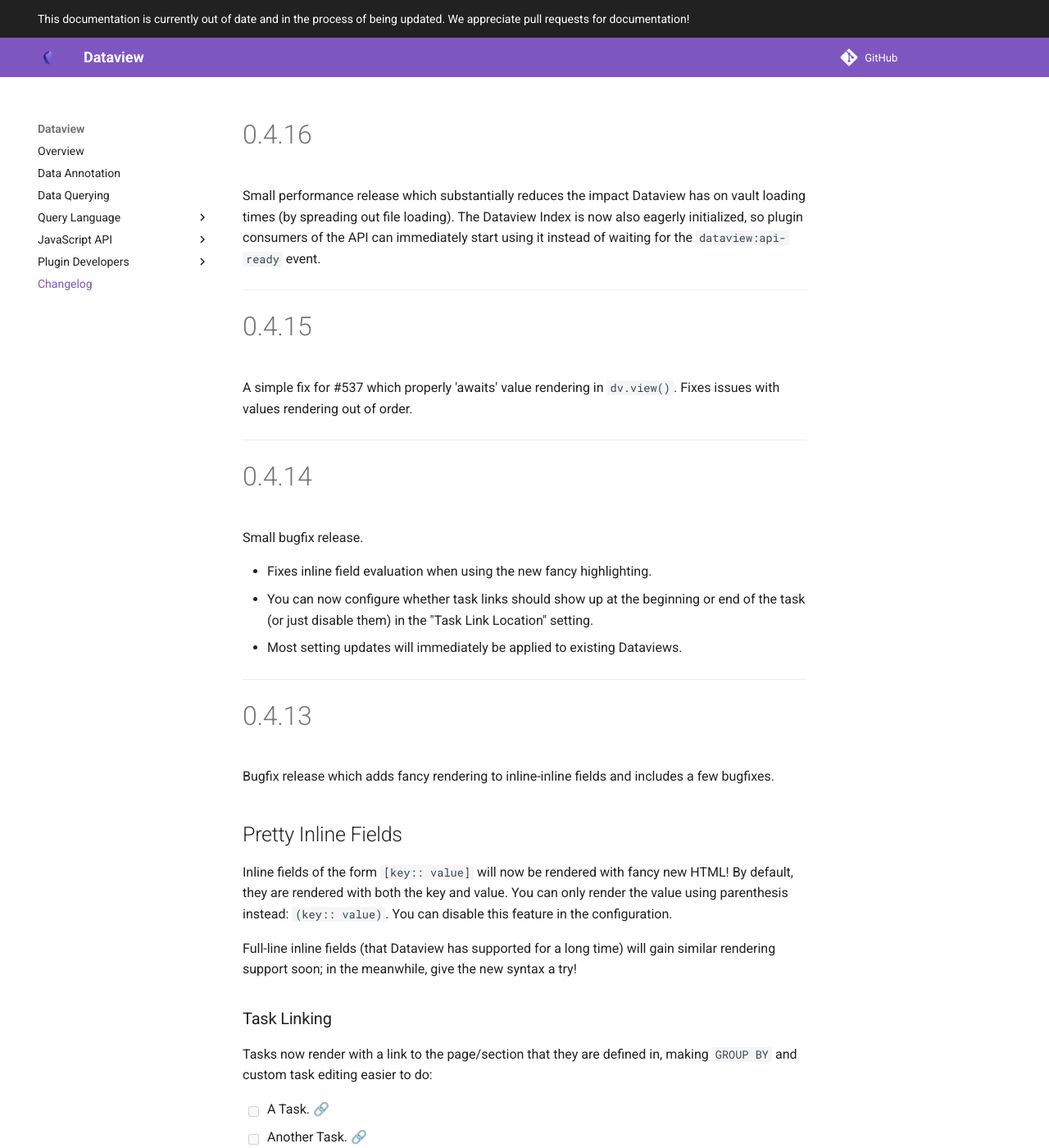
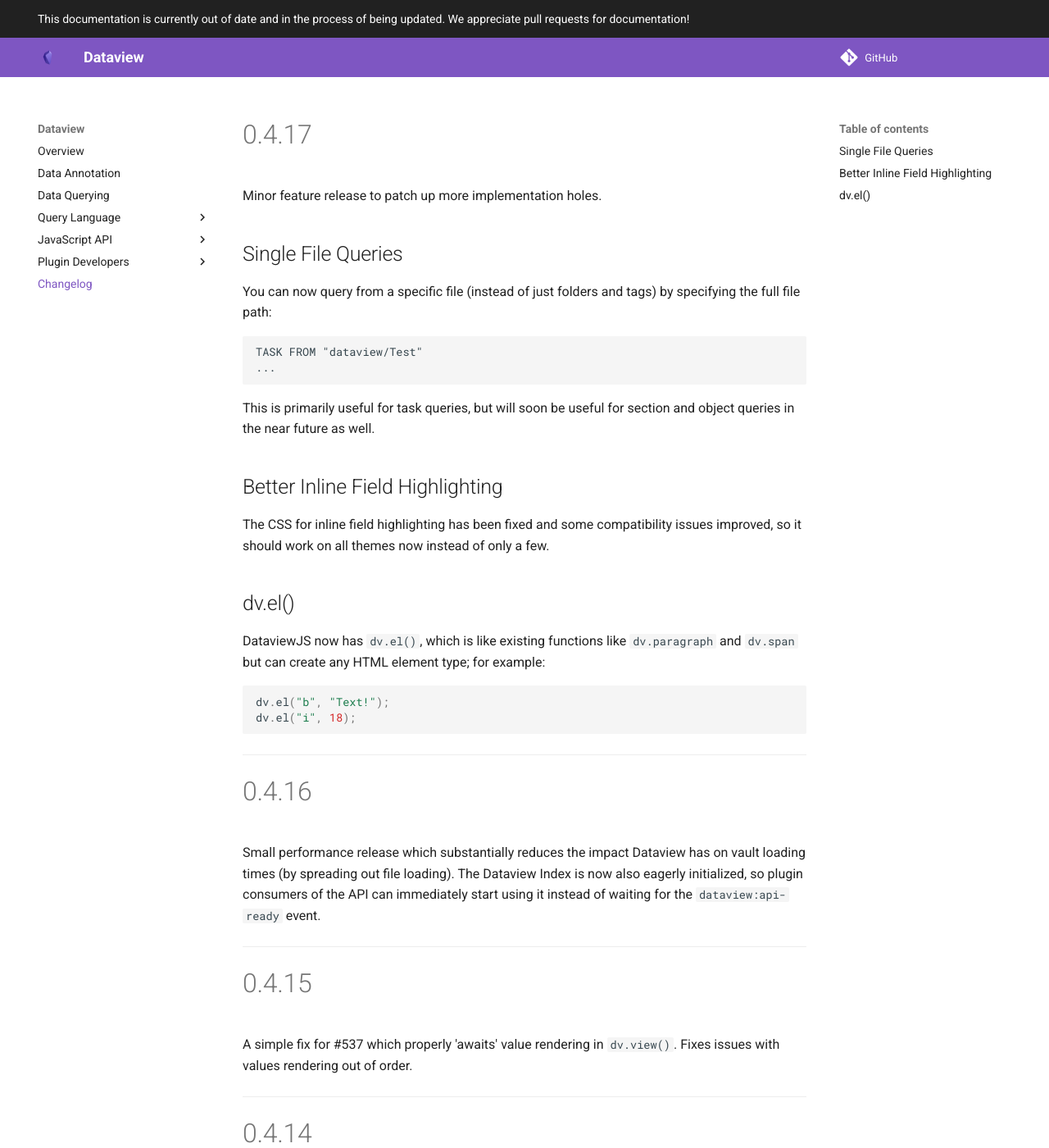
Before and after one commit to blacksmithgu/obsidian-dataview, an MkDocs documentation site: the page built from docs/docs/changelog.md, in a window 1280 px wide and 1400 px high. Shown: the whole window at 82% size. Built offline with MkDocs 1.6.1 and Material for MkDocs 9.7.7, drawn with Linux system fonts in a browser that asks for light colours; comment, search, counter and statistics services are not loaded.

Commit message:
Auto-release 0.4.17

````diff
--- a/docs/docs/changelog.md
+++ b/docs/docs/changelog.md
@@ -1,3 +1,36 @@
+# 0.4.17
+
+Minor feature release to patch up more implementation holes.
+
+## Single File Queries
+
+You can now query from a specific file (instead of just folders and tags) by specifying the full file path:
+
+```
+TASK FROM "dataview/Test"
+...
+```
+
+This is primarily useful for task queries, but will soon be useful for section and object queries in the near future as
+well.
+
+## Better Inline Field Highlighting
+
+The CSS for inline field highlighting has been fixed and some compatibility issues improved, so it should work on all
+themes now instead of only a few.
+
+## dv.el()
+
+DataviewJS now has `dv.el()`, which is like existing functions like `dv.paragraph` and `dv.span` but can create any
+HTML element type; for example:
+
+```js
+dv.el("b", "Text!");
+dv.el("i", 18);
+```
+
+---
+
 # 0.4.16
 
 Small performance release which substantially reduces the impact Dataview has on vault loading times (by spreading out
--- a/package.json
+++ b/package.json
@@ -1,6 +1,6 @@
 {
   "name": "obsidian-dataview",
-  "version": "0.4.16",
+  "version": "0.4.17",
   "description": "Advanced data views for Obsidian.md.",
   "main": "lib/index.js",
   "types": "lib/index.d.ts",
--- a/versions.json
+++ b/versions.json
@@ -60,5 +60,6 @@
   "0.4.13": "0.12.0",
   "0.4.14": "0.12.0",
   "0.4.15": "0.12.0",
-  "0.4.16": "0.12.0"
+  "0.4.16": "0.12.0",
+  "0.4.17": "0.12.0"
 }
````
Also changed, not shown: CHANGELOG.md, manifest.json.
